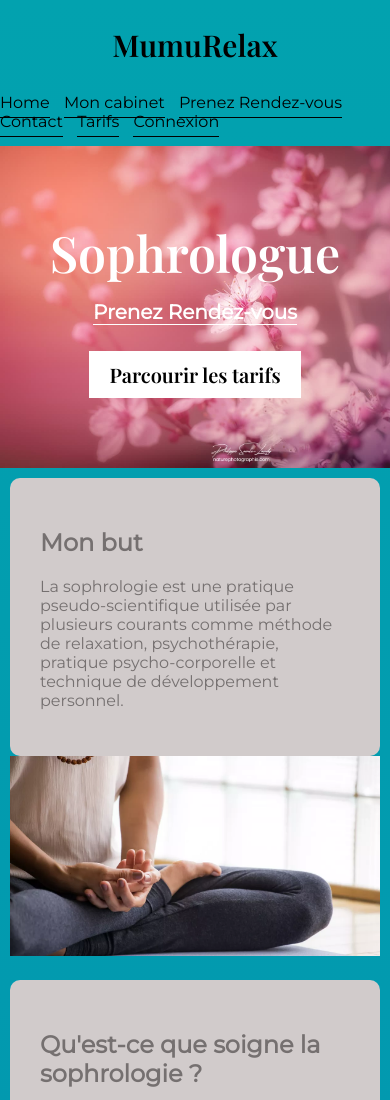
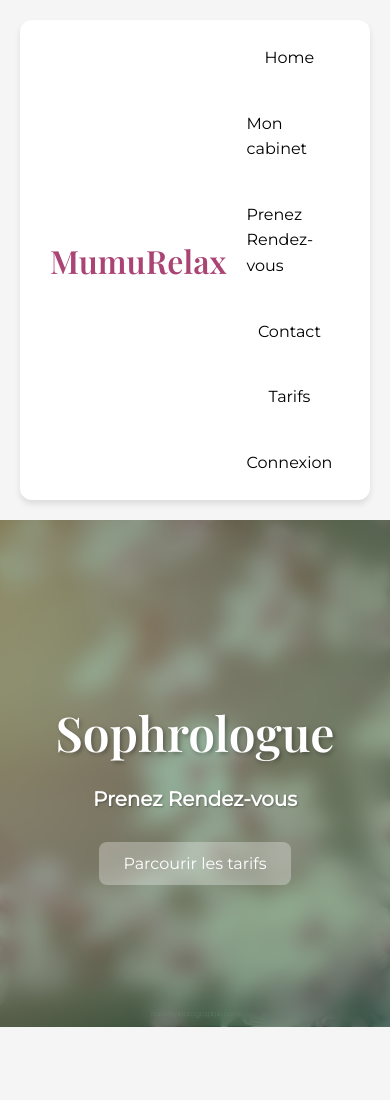
Before and after one commit to william-rauwens-oliver/Site-Web-, a website: page index.html in a window 390 px wide. Shown: the top 1100 px of the page. Drawn offline with nearby package versions, Linux system fonts and the light colour scheme; no server answers.

Commit message:
New Design For Home Page. Neumorphisme Check.

```diff
--- a/cabinet.css
+++ b/cabinet.css
@@ -1,67 +1,124 @@
+/* Importation des polices Google Fonts */
+@import url('https://fonts.googleapis.com/css2?family=Roboto:wght@400;700&display=swap');
+
+/* Reset CSS */
+* {
+    margin: 0;
+    padding: 0;
+    box-sizing: border-box;
+}
+
+/* Configuration globale */
 body {
     font-family: 'Roboto', sans-serif;
-    margin: 0;
-    padding: 0;
-    background-color: #d1aaaa;
+    background-color: #f5f5f5;
     color: #333;
+    line-height: 1.6;
+    margin: 0; /* Assure que le corps ne comporte pas de marges par défaut */
+    display: flex;
+    flex-direction: column;
+    min-height: 100vh; /* Force le corps à occuper au moins la hauteur de l'écran */
+    position: relative; /* Positionnement relatif pour le positionnement absolu du footer */
 }
-header {
-    background-image: url('Site-Web-Sophrologie/photo tarifs.html/banniere-sopho.jpg'); /* Remplacez par le chemin de votre image */
-    background-size: cover;
-    background-color: #e9643b;
-    color: #fff;
-    padding: 1em;
-    text-align: center;
-    padding: 20px;
-}
+
+/* Styles du nav bar */
 nav {
-    display: flex;
-    flex-wrap: wrap;
-    justify-content: center;
-    align-items: center;
-    border-bottom: 5px solid #ff858500; /* Rouge foncé */
+    background-color: #ffffff;
+    box-shadow: 0 8px 16px rgba(0, 0, 0, 0.1);
+    padding: 10px 30px;
+    border-radius: 20px;
+    margin-bottom: 20px;
+    position: sticky;
+    top: 0;
+    z-index: 1000;
 }
 
 nav h1 {
-    color: #000000; /* Noir */
-    font-family: 'Playfair Display', serif;
-    font-size: 30px;
+    color: #2e8b57;
+    font-size: 24px;
+    font-weight: 700; /* Plus de poids pour le titre */
+    margin-right: auto;
 }
 
 nav .onglets {
-    margin-top: 3px;
-    margin-left: 300px;
+    display: flex;
+    gap: 20px;
 }
 
 nav .onglets a {
     text-decoration: none;
-    color: #000000; /* Noir */
-    margin-right: 10px;
-    border-bottom: 1px solid #000000;
-    padding-bottom: 5px;
-    transition: border-color 0.3s, color 0.3s; /* Ajoute une transition pour une animation en douceur */
+    color: #333;
+    padding: 10px 20px;
+    border-radius: 12px;
+    transition: background 0.3s ease, color 0.3s ease;
 }
 
 nav .onglets a:hover {
-    border-color: #0eb6c2; /* Rouge foncé au survol */
-    color: #dee7e4; /* Rouge foncé au survol */
+    background: #2e8b57;
+    color: #fff;
 }
 
+/* Styles de l'en-tête */
+header {
+    background-color: #455aa6;
+    color: #fff;
+    text-align: center;
+    padding: 100px 20px;
+    background-image: linear-gradient(to right, rgba(69, 90, 166, 0.8), rgba(69, 90, 166, 0.8)), url('banniere-sopho.jpg');
+    background-size: cover;
+    background-position: center;
+    border-radius: 20px;
+    margin-bottom: 40px;
+}
+
+.header-content {
+    max-width: 800px;
+    margin: 0 auto;
+}
+
+header h1 {
+    font-size: 48px;
+    margin-bottom: 10px;
+}
+
+header p {
+    font-size: 18px;
+    margin-bottom: 20px;
+}
+
+/* Styles de la section principale */
 main {
-    padding: 2em;
-    text-align: center;
+    flex: 1; /* Utilisation de flex pour que le contenu s'étende et pousse le footer vers le bas */
+    padding: 40px 20px;
 }
 
 section {
-    margin-bottom: 2em;
+    margin-bottom: 40px;
+}
+
+.section-content {
+    background-color: #ffffff;
+    padding: 30px;
+    border-radius: 20px;
+    box-shadow: 0 10px 20px rgba(0, 0, 0, 0.1);
+}
+
+.neumorphism {
+    background-color: #f0f0f0;
+    border-radius: 20px;
+    padding: 20px;
+    box-shadow: 4px 4px 8px rgba(0, 0, 0, 0.2), -4px -4px 8px rgba(255, 255, 255, 0.5);
+    transition: transform 0.3s ease-in-out;
+}
+
+.neumorphism:hover {
+    transform: translate(4px, 4px);
 }
 
 h2 {
-    color: #455aa6;
-    border-bottom: 2px solid #455aa6;
-    width: 50%;
-    margin: 0 auto;
-    padding-bottom: 0.5em;
+    color: #2e8b57;
+    font-size: 28px;
+    margin-bottom: 20px;
 }
 
 ul {
@@ -70,31 +127,20 @@ ul {
 }
 
 li {
-    margin-bottom: 0.5em;
+    margin-bottom: 10px;
 }
 
 address {
     font-style: normal;
 }
 
+/* Styles du pied de page */
 footer {
     background-color: #455aa6;
     color: #fff;
     text-align: center;
-    padding: 1em;
-    position: absolute;
-    bottom: 0;
-    width: 98.5%;
+    padding: 20px 0;
+    border-radius: 20px;
+    margin-top: auto; /* Assure que le footer reste en bas de la page */
+    box-shadow: 0 -8px 16px rgba(0, 0, 0, 0.1);
 }
-
-@media (max-width: 768px) {
-    .onglets {
-        display: flex;
-        flex-direction: column;
-        align-items: center;
-    }
-
-    .onglets a {
-        margin: 10px 0;
-    }
-}
--- a/style.css
+++ b/style.css
@@ -8,44 +8,48 @@ html {
 }
 
 body {
-    margin: 0px;
-    padding: 0px;
+    margin: 0;
+    padding: 0;
     font-family: 'Montserrat', sans-serif;
-    background: linear-gradient(to bottom, #02A2AF, #027BAF); /* Dégradé de blanc à gris clair en arrière-plan */
+    background: #f5f5f5;
+    color: #333;
+    line-height: 1.6;
 }
 
 /* Styles de la barre de navigation */
 nav {
     display: flex;
-    flex-wrap: wrap;
-    justify-content: center;
+    justify-content: space-between;
     align-items: center;
-    border-bottom: 5px solid #ff858500; /* Rouge foncé */
+    padding: 15px 30px;
+    background: #ffffff;
+    box-shadow: 0 4px 6px rgba(0, 0, 0, 0.1);
+    border-radius: 12px;
+    margin: 20px;
 }
 
 nav h1 {
-    color: #000000; /* Noir */
+    color: #aa4474;
     font-family: 'Playfair Display', serif;
-    font-size: 30px;
+    font-size: 32px;
 }
 
 nav .onglets {
-    margin-top: 3px;
-    margin-left: 300px;
+    display: flex;
+    gap: 20px;
 }
 
 nav .onglets a {
     text-decoration: none;
-    color: #000000; /* Noir */
-    margin-right: 10px;
-    border-bottom: 1px solid #000000;
-    padding-bottom: 5px;
-    transition: border-color 0.3s, color 0.3s; /* Ajoute une transition pour une animation en douceur */
+    color: #000000;
+    padding: 10px 20px;
+    border-radius: 8px;
+    transition: background 0.3s ease, color 0.3s ease;
 }
 
 nav .onglets a:hover {
-    border-color: #0eb6c2; /* Rouge foncé au survol */
-    color: #d5d6d6; /* Rouge foncé au survol */
+    background: #aa4474;
+    color: #ffffff;
 }
 
 /* Styles de l'en-tête */
@@ -53,119 +57,199 @@ header {
     display: flex;
     flex-direction: column;
     align-items: center;
-    background: url('photo index.html/votre-image-de-fond.jpg');
+    justify-content: center;
+    background: url('photo index.html/votre-image-de-fond.jpg') no-repeat center center;
     background-size: cover;
-    color: #fff; /* Blanc */
-    padding: 40px;
+    height: 60vh;
+    color: #fff;
+    text-align: center;
+    position: relative;
+}
+
+header::before {
+    content: '';
+    position: absolute;
+    top: 0;
+    left: 0;
+    right: 0;
+    bottom: 0;
+    background: rgba(46, 139, 87, 0.5);
+    backdrop-filter: blur(10px);
+    z-index: 1;
+}
+
+header h1, header h4, header button {
+    z-index: 2;
 }
 
 header h1 {
     font-family: 'Playfair Display', serif;
     font-size: 50px;
+    text-shadow: 2px 2px 4px rgba(0, 0, 0, 0.3);
 }
 
 header h4 {
     margin-top: -20px;
     font-size: 20px;
-    text-align: center;
-    border-bottom: 1px solid #fff;
+    text-shadow: 1px 1px 2px rgba(0, 0, 0, 0.3);
 }
 
 header button {
-    padding: 10px 20px;
-    background-color: #fff; /* Blanc */
-    color: #000000; /* Noir */
+    position: relative;
+    padding: 12px 24px;
+    background-color: rgba(255, 255, 255, 0.3);
+    color: #fff;
     border: none;
-    margin-bottom: 30px;
-    outline: none;
-    font-size: 20px;
-    font-family: 'Playfair Display', serif;
+    border-radius: 8px;
+    font-size: 18px;
+    font-family: 'Montserrat', sans-serif;
     cursor: pointer;
+    transition: background 0.3s ease;
+}
+
+header button:hover {
+    background-color: rgba(255, 255, 255, 0.5);
 }
 
 /* Styles de la section principale */
 .main {
+    padding: 60px 20px;
+}
+
+.main .content {
+    display: grid;
+    grid-template-columns: repeat(auto-fit, minmax(300px, 1fr));
+    gap: 30px;
+    width: 100%;
+    max-width: 1200px;
+    margin: 0 auto;
+    margin-top: 30px;
+}
+
+.main .content .card {
+    background: #fff;
+    padding: 30px;
+    border-radius: 12px;
+    box-shadow: 0 8px 16px rgba(0, 0, 0, 0.1);
+    transition: transform 0.3s ease, box-shadow 0.3s ease;
     display: flex;
     flex-direction: column;
+    justify-content: space-between;
     align-items: center;
 }
 
-.main .content .card {
-    display: flex;
-    flex-wrap: wrap;
-    justify-content: center;
+.main .content .card:hover {
+    transform: translateY(-5px);
+    box-shadow: 0 12px 24px rgba(0, 0, 0, 0.2);
+}
+
+.main .content .card img {
+    max-width: 100%;
+    border-radius: 12px;
     margin-bottom: 20px;
 }
 
-.main .content .card .left {
-    flex: 0 0 50%;
-    padding: 30px;
-    background-color: rgb(209, 203, 203);
-    color: #757070;
-    border-radius: 10px;
+.main .content .card h1 {
+    font-family: 'Playfair Display', serif;
+    font-size: 24px;
+    margin-bottom: 10px;
+    color: #aa4474;
+    text-align: center;
 }
 
-.main .content .card .right img {
-    height: 300px;
-    width: 400px;
-    margin-top: 5px;
+.main .content .card p {
+    color: #666;
+    text-align: center;
 }
 
 /* Styles du pied de page */
 footer {
-    margin-top: 40px;
-    border-top: 5px solid #6f6f6f00;
-    color: #141313;
-    padding: 30px 100px;
+    padding: 60px 20px;
+    background: #aa4474;
+    color: #000000;
+    text-align: center;
 }
 
 footer h1 {
     font-family: 'Playfair Display', serif;
-    border-bottom: 1px solid rgb(83, 80, 80);
-    width: 40%;
-    padding-bottom: 5px;
+    font-size: 32px;
+    margin-bottom: 20px;
 }
 
 footer .services {
-    margin-top: -10px;
     display: flex;
     flex-wrap: wrap;
+    justify-content: center;
+    gap: 30px;
 }
 
 footer .services .service {
-    margin-right: 40px;
+    background: #fff;
+    padding: 30px;
+    border-radius: 12px;
+    box-shadow: 0 8px 16px rgba(0, 0, 0, 0.1);
+    transition: transform 0.3s ease, box-shadow 0.3s ease;
+    max-width: 300px;
+    width: 100%;
+}
+
+footer .services .service:hover {
+    transform: translateY(-5px);
+    box-shadow: 0 12px 24px rgba(0, 0, 0, 0.2);
 }
 
 footer .services .service p {
-    max-width: 400px;
-}
-
-footer #contact {
-    color: rgb(181, 181, 181); /* Gris */
+    margin: 0;
 }
 
 /* Media queries pour les écrans plus petits */
-@media screen and (max-width: 680px) {
+@media screen and (max-width: 980px) {
+    .main .content .card {
+        padding: 20px;
+    }
+}
+
+@media screen and (max-width: 768px) {
     nav .onglets {
-        margin-left: 0px;
-        margin-bottom: 10px;
+        flex-direction: column;
+        align-items: center;
     }
 
-    .main .card {
-        margin: 10px;
-    }
-
-    .main .content .card .right img {
-        height: 200px;
-        width: 100%;
-        margin-top: -0px;
-    }
-
-    .main .content .card {
-        display: block;
+    .main .content {
+        grid-template-columns: 1fr;
     }
 
     footer {
-        padding: 30px;
+        padding: 40px 20px;
     }
 }
+
+@media screen and (max-width: 480px) {
+    header h1 {
+        font-size: 48px;
+    }
+
+    header h4 {
+        font-size: 20px;
+    }
+
+    header button {
+        font-size: 16px;
+    }
+
+    .main .content .card h1 {
+        font-size: 20px;
+    }
+
+    .main .content .card p {
+        font-size: 14px;
+    }
+
+    footer h1 {
+        font-size: 28px;
+    }
+
+    footer .services .service {
+        padding: 20px;
+    }
+}
```
Also changed, not shown: cabinet.html (+15 -3 lines).
